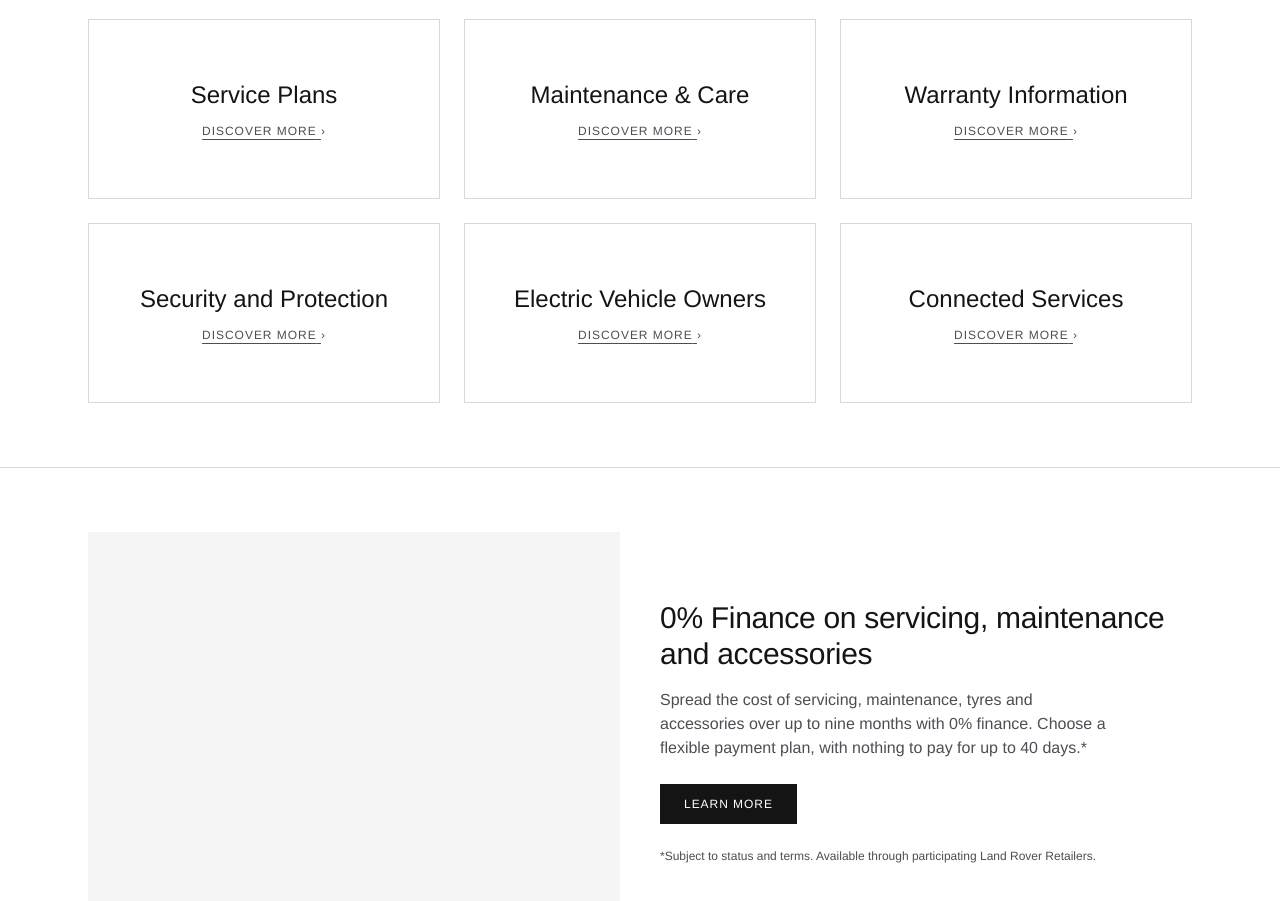
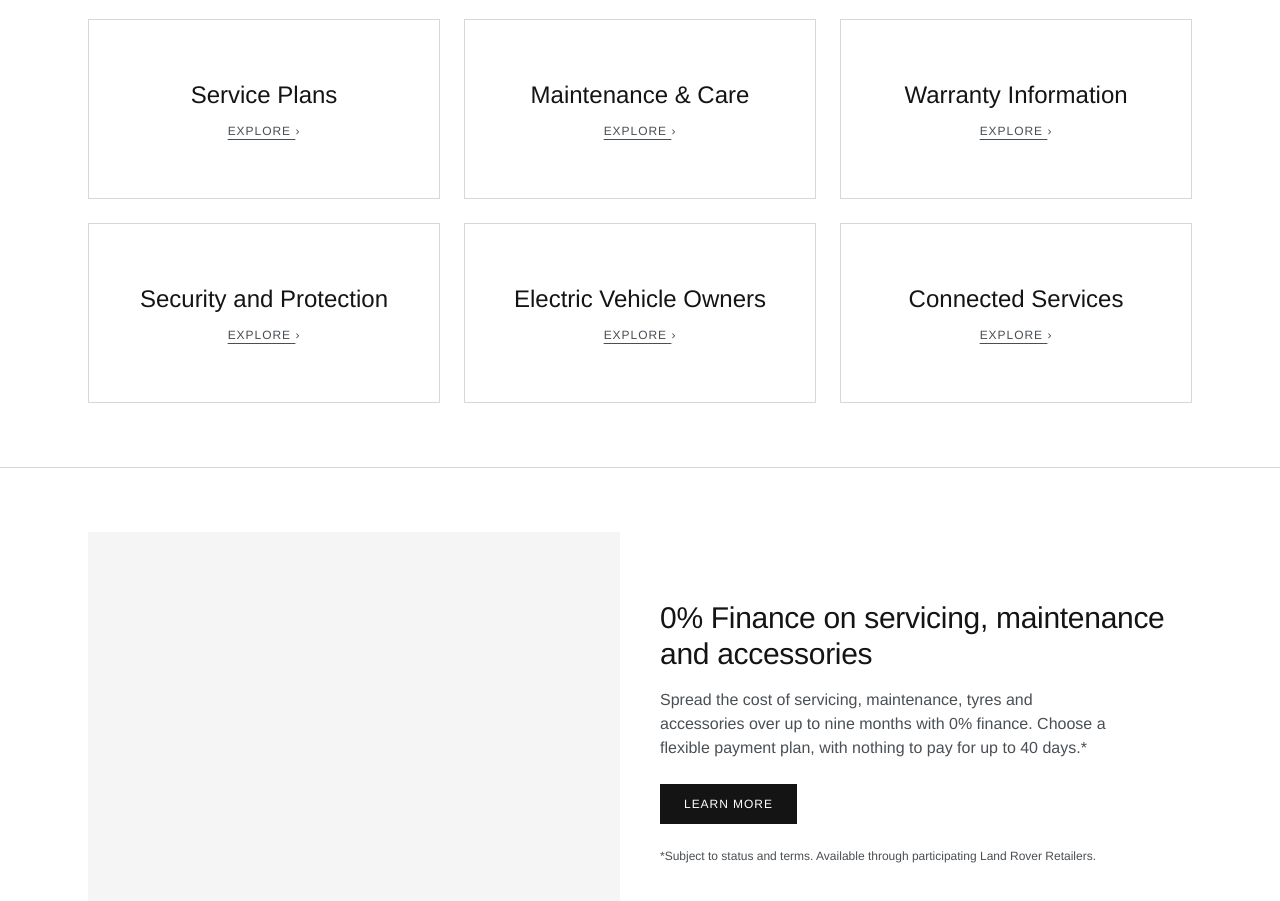
Before and after one commit to mikec78uk/MLDX, a Next.js app: page /ownership in a window 1280 px wide. Shown: the part 920-1821 px from the top of the page. Built offline with nearby package versions, Linux system fonts and the light colour scheme; a web font is replaced by a local one.

Commit message:
Change ownership tile card links from "Discover more" to "Explore"

```diff
--- a/src/components/ownership/ClickableCardGrid.tsx
+++ b/src/components/ownership/ClickableCardGrid.tsx
@@ -35,7 +35,7 @@ export function ClickableCardGrid({
             >
               <p className="text-xl sm:text-2xl">{card.title}</p>
               <span className="cta-label text-xs text-[var(--color-ink-soft)] underline underline-offset-4">
-                Discover more{" "}
+                Explore{" "}
                 <span
                   aria-hidden
                   className="inline-block transition-transform group-hover:translate-x-0.5"
```
